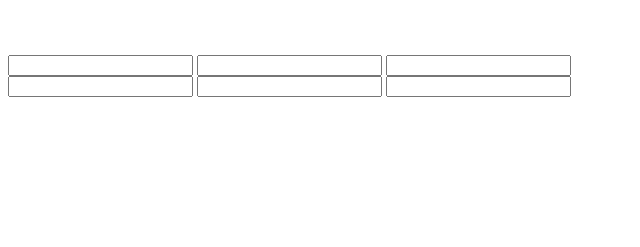
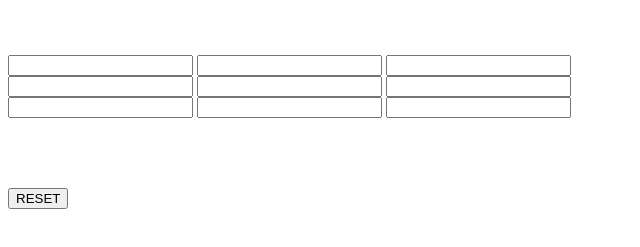
Before and after one commit to iamneo-production/abaeadeabbaeb304901008efdcbcabetwo, a website: page public/index.html in a window 1280 px wide. Shown: the part 61-308 px from the top of the page, without its empty margins (0-640 px from the left). Drawn offline with Linux system fonts and the light colour scheme.

Commit message:
Backup Commit

```diff
--- a/public/index.html
+++ b/public/index.html
@@ -23,9 +23,19 @@
       <div class="row">
         <input type="text" id="b4" class="btn" onclick="myfunc_6(); myfunc();" readonly>
         <input type="text" id="b5" class="btn" onclick="myfunc_7();myfunc();" readonly>
-        <input type="text" id="b6" class="">
-
-    </div>
+        <input type="text" id="b6" class="btn" onclick="myfunc_8();myfunc();" readonly>
+      </div>
+      <div class="row">
+        <input type="text" id="b7" class="btn" onclick="myfunc_9();myfunc();" readonly>
+        <input type="text" id="b8" class="btn" onclick="myfunc_10();myfunc();" readonly>
+        <input type="text" id="b9" class="btn" onClick="myfunc_11();myfunc();" readonly>
+      </div>
   </div>
+  <br><br><br>
+  <p id="result-container"></p>
+  <button id="reset" onclick="myfunc_2()">
+    RESET
+  </button>
+  <br>
 </body>
 </html>
```
